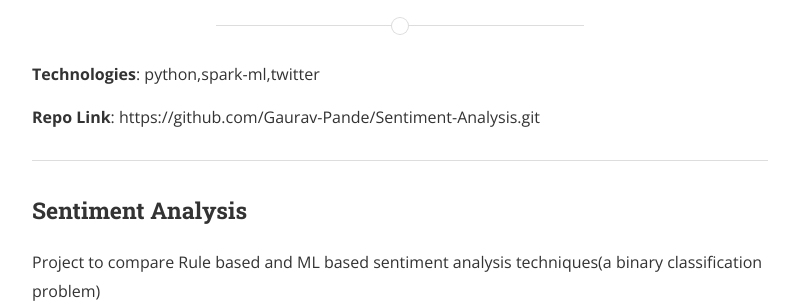
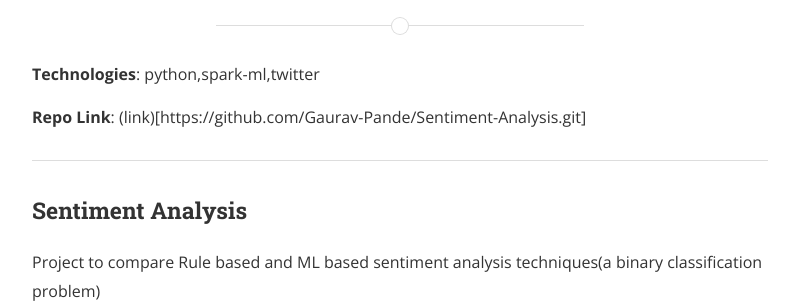
Before and after one commit to Gaurav-Pande/gaurav-pande.github.io, a Jekyll site: the page built from _projects/sentiment.md, in a window 1280 px wide and 900 px high. Shown: the part 155-458 px from the top of the window, without its empty margins (240-1039 px from the left). Built offline with Jekyll 4.4.1, drawn with Linux system fonts in a browser that asks for light colours; nearby versions of some CDN libraries; a style sheet for code colours, icons or effects is not loaded; some of the changed text lies outside the part shown.

Commit message:
Update sentiment.md

```diff
--- a/_projects/sentiment.md
+++ b/_projects/sentiment.md
@@ -10,7 +10,7 @@ desc: "A comparision between rule base and ml base approach for sentiments"
 
 **Technologies**: python,spark-ml,twitter
 
-**Repo Link**: https://github.com/Gaurav-Pande/Sentiment-Analysis.git
+**Repo Link**: (link)[https://github.com/Gaurav-Pande/Sentiment-Analysis.git]
 
 
 ---
@@ -131,4 +131,9 @@ So we can compare like this:
 
 * learn other algorithms like SVM, Random forest for sentiment analysis
 
+## References:
+
+* pluralsite course: [Link](https://app.pluralsight.com/library/courses/building-sentiment-analysis-systems-python/table-of-contents)
+* Naive Bayes : [Link](https://www.geeksforgeeks.org/naive-bayes-classifiers/)
+
 ---
```
